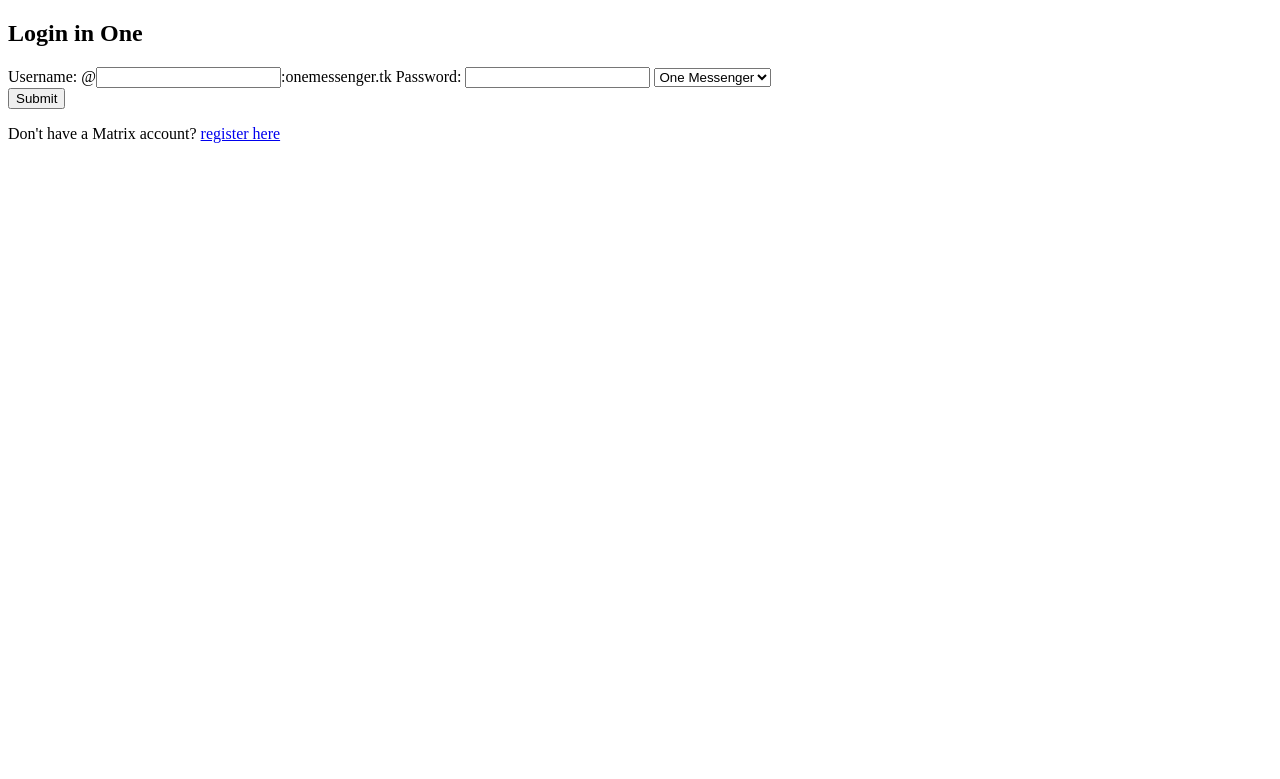
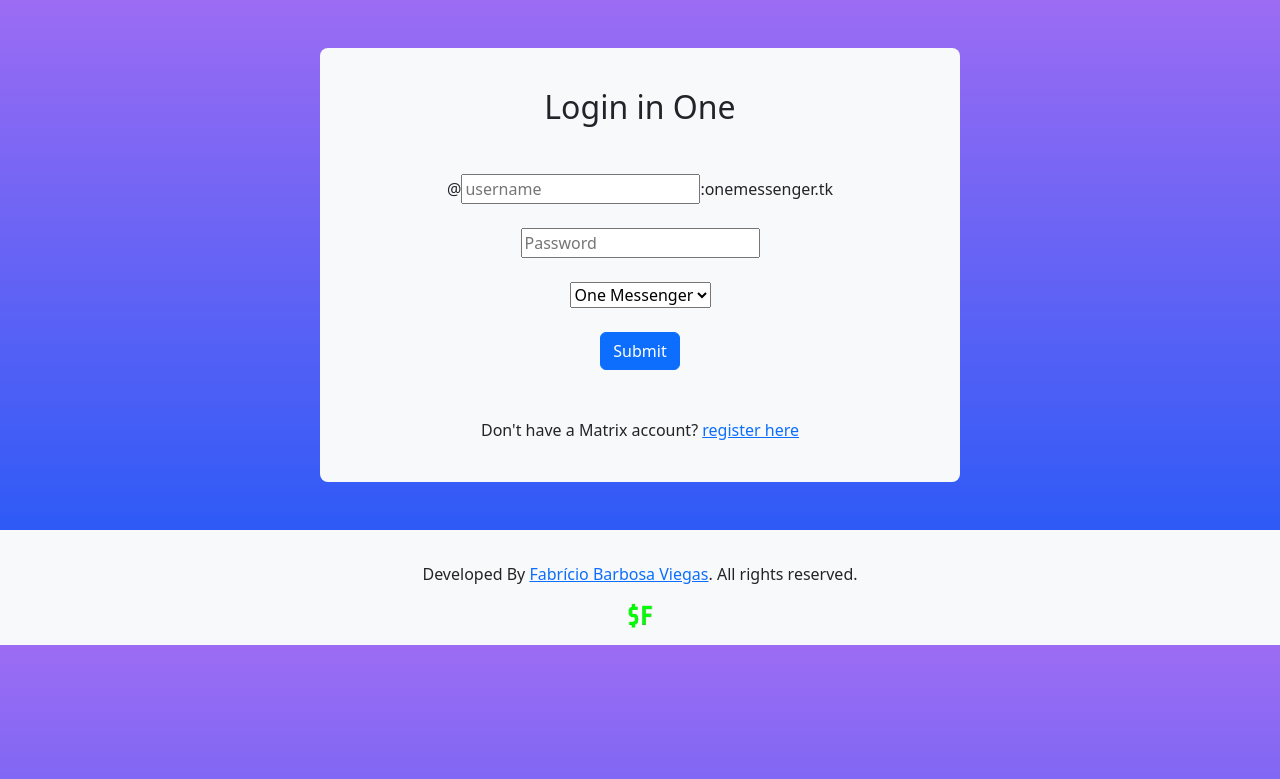
Before and after one commit to fabriciobarbosaviegas/one-project, a Flask app: page /login in a window 1280 px wide. Shown: the top 779 px of the page. Run offline with Flask 2, Linux system fonts and the light colour scheme.

Commit message:
Update login.html

```diff
--- a/templates/login.html
+++ b/templates/login.html
@@ -4,20 +4,31 @@
     <meta charset="UTF-8">
     <meta http-equiv="X-UA-Compatible" content="IE=edge">
     <meta name="viewport" content="width=device-width, initial-scale=1.0">
-
     <title>Login in One</title>
+    <link rel="stylesheet" href="{{ url_for('static', filename='style/login.css') }}">
+    <link rel="stylesheet" href="https://cdn.jsdelivr.net/npm/bootstrap@5.2.3/dist/css/bootstrap.min.css" integrity="sha384-rbsA2VBKQhggwzxH7pPCaAqO46MgnOM80zW1RWuH61DGLwZJEdK2Kadq2F9CUG65" crossorigin="anonymous">
+    <script src="https://cdn.jsdelivr.net/npm/bootstrap@5.2.3/dist/js/bootstrap.bundle.min.js" integrity="sha384-kenU1KFdBIe4zVF0s0G1M5b4hcpxyD9F7jL+jjXkk+Q2h455rYXK/7HAuoJl+0I4" crossorigin="anonymous"></script>
 </head>
-<body>
+<body class="gradient">
+    <header>
         {% if response %}
+        <div class="alert alert-danger">
             <p>{{ response }}</p>
+        </div>
         {% endif %}
-    <h2>Login in One</h2>
-    <form action="/login" method="post">
-        <label for="username">Username:</label>
-        @<input type="text" name="username" id="username">:<span id="userNameServer"></span>
-        <label for="password">Password:</label>
-        <input type="password" name="password" id="password">
-        <select name="homeserver" id="homeserver">
+    </header>
+    <main>
+        <section id="loginConstainer" class="bg-light mt-5 pt-4 pb-4 pr-3 container mb-5">
+            <h2 class="mb-5 mt-3">Login in One</h2>
+            <form action="/login" method="post" class="mt-2">
+                <div class="form-outline form-group mb-4">
+                    <span>@</span><input type="text" name="username" id="username" placeholder="username">:<span id="userNameServer"></span>
+                </div>
+                <div class="form-outline mb-4">
+                    <input type="password" name="password" id="password" placeholder="Password">
+                </div>
+                <div class="form-group container d-flex align-items-center justify-content-center mb-4">
+                    <select name="homeserver" id="homeserver" class="mr-5">
                         <option value="matrix.onemessenger.tk">One Messenger</option>
                         <option value="matrix.org">Matrix</option>
                         <option value="other">Other</option>
@@ -25,9 +36,22 @@
                     <div id="otherHomeServer">
 
                     </div>
-        <input type="submit">
+                </div>
+                <div class="mb-5">
+                    <input type="submit" class="btn btn-primary">
+                </div>
             </form>
             <p>Don't have a Matrix account? <a href="/register">register here</a></p>
+
+        </section>
+
+    </main>
+    <footer class="footer footer-position bg-light">
+        <div id="footer-container">
+            <p>Developed By <a href="https://fabriciobarbosaviegas.github.io" target="_blank" id="copy" rel="noreferrer">Fabrício Barbosa Viegas</a>. All rights reserved.</p>
+            <a href="https://fabriciobarbosaviegas.github.io" target="_blank"><img src="static/img/logo-fabricio.png" alt="Fabrício Barbosa Viegas" target="_blank" rel="noreferrer" width="2%"></a>
+        </div>
+    </footer>
     <script src="{{ url_for('static', filename='/js/login.js') }}"></script>
 </body>
 </html>
```
Lines whose indentation alone changed are shown as unchanged.
